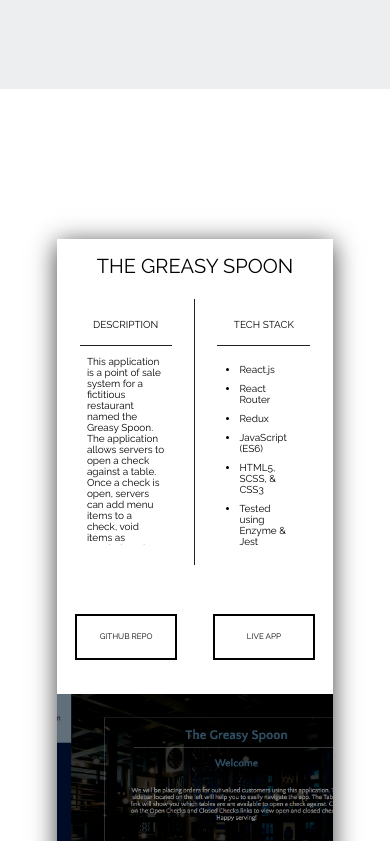
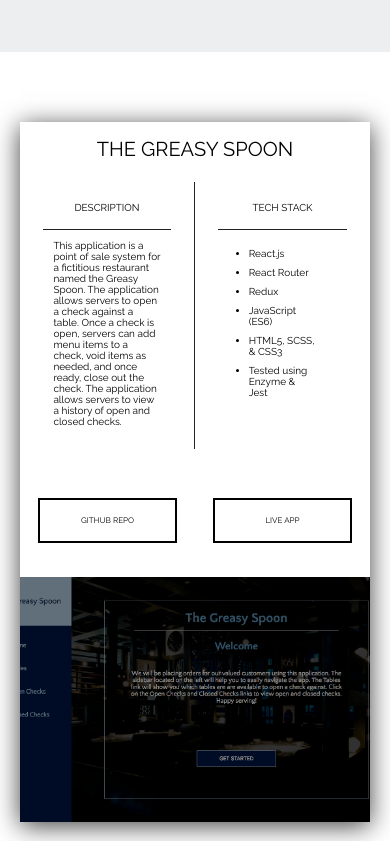
Before and after one commit to hsanchez7934/personal-site, a React (Create React App) app: page /portfolio in a window 390 px wide. Shown: the part 983-1824 px from the top of the page. Built offline with nearby package versions, Linux system fonts and the light colour scheme.

Commit message:
Change width of project cards

```diff
--- a/src/components/ProjectCard/ProjectCard.css
+++ b/src/components/ProjectCard/ProjectCard.css
@@ -114,6 +114,15 @@
   padding: 18px; }
 
 @media screen and (max-width: 1000px) {
+  #portfolio-main {
+    height: 4190px; }
+  #projects-box {
+    width: 100%;
+    height: 90%;
+    padding: 20px; }
+  .project-card {
+    margin: 50px 0px;
+    width: 100%; }
   .project-image {
     height: 35%;
     width: 100%; }
--- a/src/components/ProjectCard/ProjectCard.scss
+++ b/src/components/ProjectCard/ProjectCard.scss
@@ -134,6 +134,22 @@
 }
 
 @media screen and (max-width: 1000px) {
+
+  #portfolio-main {
+    height: 4190px;
+  }
+
+  #projects-box {
+    width: 100%;
+    height: 90%;
+    padding: 20px;
+  }
+
+  .project-card {
+    margin: 50px 0px;
+    width: 100%;
+  }
+
   .project-image {
     height: 35%;
     width: 100%;
```
